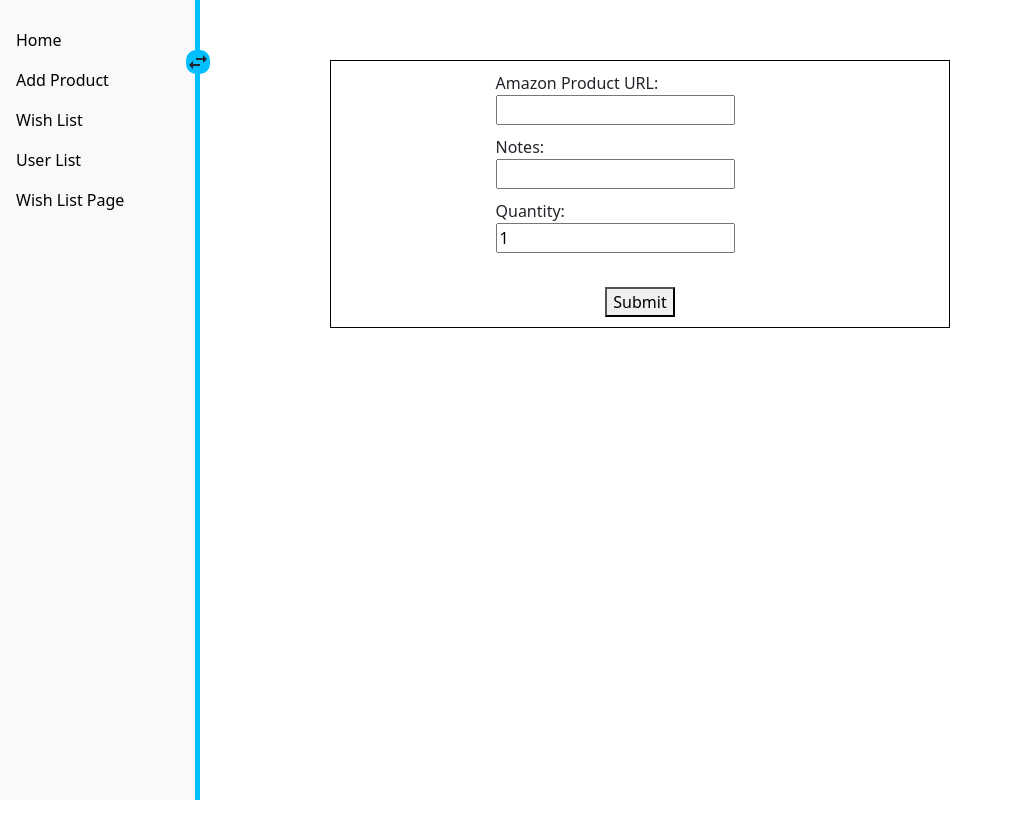
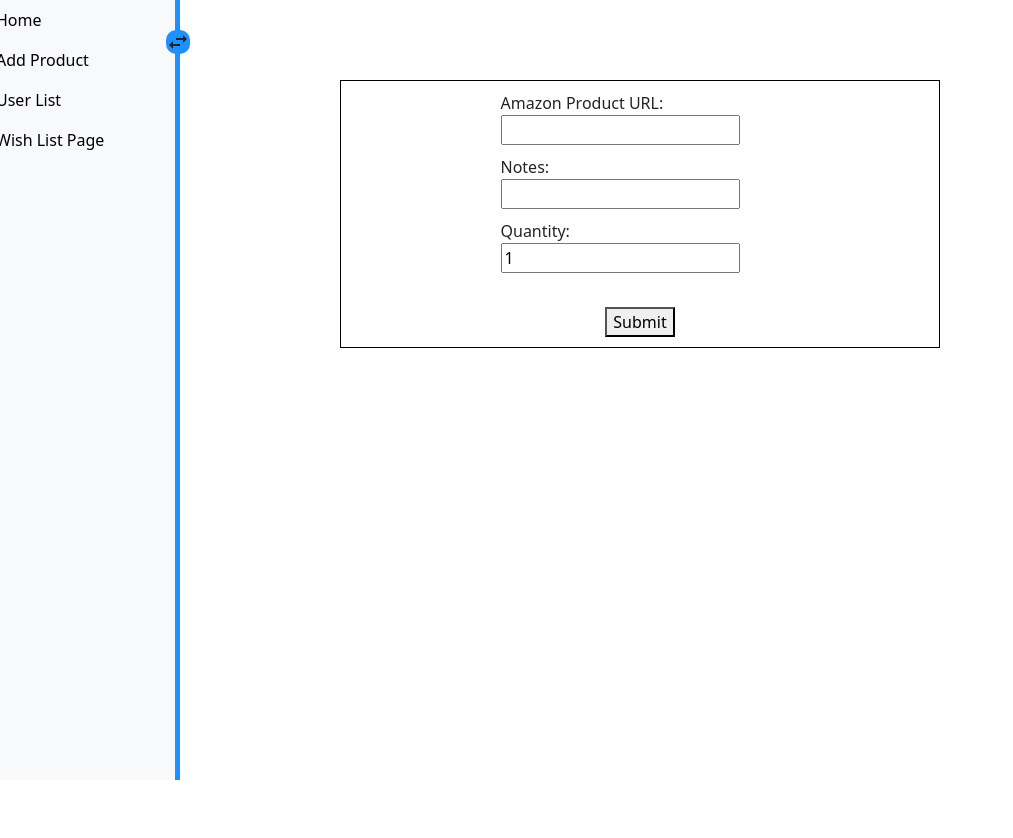
Before and after one commit to TylerTwoForks/wishlist-frontend-react, a React (Vite) app: page /add-product in a window 1280 px wide. Shown: the whole page, without its empty margins (0-1013 px from the left). Before the commit the page ends 800 px from the top, so only its background shows below. Built offline with nearby package versions, Linux system fonts and the light colour scheme.

Commit message:
updating to pages. improving routes. making left nav work with other pages.

```diff
--- a/src/App.tsx
+++ b/src/App.tsx
@@ -1,22 +1,20 @@
-import UserList from "./components/User/UserList.tsx";
-import AddProduct from "./components/Product/AddWish.tsx";
-import WishList from "./components/Product/WishList.tsx";
-import WishLists from "./pages/WishLists.tsx";
+import WishListPage from "./pages/WishListPage.tsx";
 import HomePage from "./pages/HomePage.tsx";
-import {BrowserRouter, Route, Routes} from "react-router";
+import { BrowserRouter, Route, Routes } from "react-router";
+import AddProductPage from "./pages/AddProductPage.tsx";
+import UsersPage from "./pages/UsersPage.tsx";
 
 function App() {
   return (
     <>
       <BrowserRouter>
-                <div >
+        <div>
           <div className="main-content">
             <Routes>
               <Route index element={<HomePage />} />
-                            <Route path="/add-product" element={<AddProduct />} />
-                            <Route path="/wish-list" element={<WishList />} />
-                            <Route path="/user-list" element={<UserList />} />
-                            <Route path="/wishlists" element={<WishLists/>}/>
+              <Route path="/add-product" element={<AddProductPage />} />
+              <Route path="/user-list" element={<UsersPage />} />
+              <Route path="/wishlists" element={<WishListPage />} />
             </Routes>
           </div>
         </div>
--- a/src/components/Navigation/leftNav.tsx
+++ b/src/components/Navigation/leftNav.tsx
@@ -1,11 +1,7 @@
 import React, { useState } from "react";
-import {BrowserRouter, Link, Route, Routes} from "react-router";
+import { Link } from "react-router";
 import "../../css/LeftNav.css";
-import SwapHorizIcon from '@mui/icons-material/SwapHoriz';
-import AppRoutes from "../../Routes.tsx";
-import AddProduct from "../Product/AddWish.tsx";
-import WishList from "../Product/WishList.tsx";
-import UserList from "../User/UserList.tsx";
+import SwapHorizIcon from "@mui/icons-material/SwapHoriz";
 
 function LeftNav() {
   const [width, setWidth] = useState(200);
@@ -23,25 +19,32 @@ function LeftNav() {
     const handleMouseUp = () => {
       document.removeEventListener("mousemove", handleMouseMove);
       document.removeEventListener("mouseup", handleMouseUp);
-            document.querySelector('.resize-handle')?.classList.remove('active');
+      document.querySelector(".resize-handle")?.classList.remove("active");
     };
 
     document.addEventListener("mousemove", handleMouseMove);
     document.addEventListener("mouseup", handleMouseUp);
-        document.querySelector('.resize-handle')?.classList.add('active');
+    document.querySelector(".resize-handle")?.classList.add("active");
   };
 
   return (
     <>
-            <nav className="left-nav" style={{width: `${width}px`}}>
-                <SwapHorizIcon className="resize-icon" onMouseDown={handleMouseDown}/>
+      <nav className="left-nav" style={{ width: `${width}px` }}>
+        <SwapHorizIcon className="resize-icon" onMouseDown={handleMouseDown} />
         <div className="resize-handle" onMouseDown={handleMouseDown}></div>
         <ul>
-                    <li><Link to="/">Home</Link></li>
-                    <li><Link to="/add-product">Add Product</Link></li>
-                    <li><Link to="/wish-list">Wish List</Link></li>
-                    <li><Link to="/user-list">User List</Link></li>
-                    <li><Link to={"/wishlists"}>Wish List Page</Link></li>
+          <li>
+            <Link to="/">Home</Link>
+          </li>
+          <li>
+            <Link to="/add-product">Add Product</Link>
+          </li>
+          <li>
+            <Link to="/user-list">User List</Link>
+          </li>
+          <li>
+            <Link to={"/wishlists"}>Wish List Page</Link>
+          </li>
         </ul>
       </nav>
     </>
--- a/src/components/Product/AddWish.tsx
+++ b/src/components/Product/AddWish.tsx
@@ -1,4 +1,4 @@
-import {useState} from "react";
+import { useState } from "react";
 import LeftNav from "../Navigation/leftNav.tsx";
 
 function ProductSubmit() {
@@ -15,7 +15,12 @@ function ProductSubmit() {
           "Content-Type": "application/json",
         },
         //todo - update the wishListId to be not hard coded...
-                body: JSON.stringify({externalUrl: productUrl, notes, qtyRequested: quantity, wishListId: 1}),
+        body: JSON.stringify({
+          externalUrl: productUrl,
+          notes,
+          qtyRequested: quantity,
+          wishListId: 1,
+        }),
       });
       if (response.ok) {
         alert("Product URL saved successfully!");
@@ -33,31 +38,36 @@ function ProductSubmit() {
 
   return (
     <>
-            <LeftNav/>
-            <form onSubmit={handleSubmit} className="center-content my-border main-content"
-                  style={{paddingBottom: 10, paddingTop: 10}}>
+      <form
+        onSubmit={handleSubmit}
+        className="center-content my-border main-content"
+        style={{ paddingBottom: 10, paddingTop: 10 }}
+      >
         <label className="form-box-spacing center-left-align">
           Amazon Product URL: &nbsp;
-                    <input className="input-box-right"
+          <input
+            className="input-box-right"
             type="text"
             value={productUrl}
             onChange={(e) => setProductUrl(e.target.value)}
             required
           />
         </label>
-                <br/>
+        <br />
         <label className="form-box-spacing center-left-align">
           Notes: &nbsp;
-                    <input className="input-box-right"
+          <input
+            className="input-box-right"
             type="text"
             value={notes}
             onChange={(e) => setNotes(e.target.value)}
           />
         </label>
-                <br/>
+        <br />
         <label className="form-box-spacing center-left-align">
           Quantity: &nbsp;
-                    <input className="input-box-right"
+          <input
+            className="input-box-right"
             type="number"
             value={quantity}
             onChange={(e) => setQuantity(Number(e.target.value))}
@@ -65,11 +75,11 @@ function ProductSubmit() {
             required
           />
         </label>
-                <br/><br/>
+        <br />
+        <br />
         <button type="submit">Submit</button>
       </form>
     </>
-
   );
 }
 
--- a/src/css/LeftNav.css
+++ b/src/css/LeftNav.css
@@ -1,10 +1,8 @@
 .left-nav {
-    position: fixed;
-    top: 0;
-    left: 0;
-    height: 100%;
+    margin-top: -20px;
+    margin-left: -20px;
+    position: relative;
     background-color: #f8f9fa;
-    padding-top: 20px;
     display: flex;
     flex-direction: column;
 }
@@ -31,7 +29,7 @@
 
 .resize-icon {
     cursor: ew-resize; /* Change cursor to hand */
-    background-color: deepskyblue;
+    background-color: dodgerblue;
     height: 100%;
     position: absolute;
     right: -10px;
@@ -47,7 +45,7 @@
 .resize-handle {
     cursor: ew-resize; /* Change cursor to resize */
     width: 5px; /* Width of the resize handle */
-    background-color: deepskyblue;
+    background-color: dodgerblue;
     height: 100%;
     position: absolute;
     right: 0;
--- /dev/null
+++ b/src/pages/AddProductPage.tsx
@@ -0,0 +1,17 @@
+import LeftNav from "../components/Navigation/leftNav.tsx";
+import "../css/App.css";
+import "../css/LeftNav.css";
+import AddWish from "../components/Product/AddWish.tsx";
+
+export default function AddProductPage() {
+    return (
+        <>
+            <div className="app-container">
+                <LeftNav/>
+                <div className="main-content">
+                    <AddWish/>
+                </div>
+            </div>
+        </>
+    );
+}
--- a/src/pages/HomePage.tsx
+++ b/src/pages/HomePage.tsx
@@ -1,15 +1,15 @@
 import LeftNav from "../components/Navigation/leftNav.tsx";
+import WishListComp from "../components/Product/WishListComp.tsx";
 
-export default function WishLists(){
-    return (
-        <>
-            <div>
-
-            </div>
-            <div className={"main-content"}>
-                <LeftNav className={"app-container"}/>
-                <h1>WishLists Page</h1>
-            </div>
-        </>
-    )
+export default function WishLists() {
+  return (
+      <>
+          <div className="app-container">
+              <LeftNav/>
+              <div className="main-content">
+                  <h1>Home Page</h1>
+              </div>
+          </div>
+      </>
+  );
 }
--- /dev/null
+++ b/src/pages/UsersPage.tsx
@@ -0,0 +1,17 @@
+import LeftNav from "../components/Navigation/leftNav.tsx";
+import "../css/App.css";
+import "../css/LeftNav.css";
+import UserList from "../components/User/UserList.tsx";
+
+export default function UsersPage() {
+    return (
+        <>
+            <div className="app-container">
+                <LeftNav/>
+                <div className="main-content">
+                    <UserList/>
+                </div>
+            </div>
+        </>
+    );
+}
--- /dev/null
+++ b/src/pages/WishListPage.tsx
@@ -0,0 +1,17 @@
+import LeftNav from "../components/Navigation/leftNav.tsx";
+import WishListComp from "../components/Product/WishListComp.tsx";
+import "../css/App.css";
+import "../css/LeftNav.css";
+
+export default function WishList() {
+    return (
+        <>
+            <div className="app-container">
+                <LeftNav/>
+                <div className="main-content">
+                    <WishListComp/>
+                </div>
+            </div>
+        </>
+    );
+}
--- a/src/pages/WishLists.tsx
+++ /dev/null
@@ -1,15 +0,0 @@
-import LeftNav from "../components/Navigation/leftNav.tsx";
-
-export default function WishLists(){
-    return (
-        <>
-            <div>
-
-            </div>
-            <div className={"main-content"}>
-                <LeftNav className={"app-container"}/>
-                <h1>WishLists Page</h1>
-            </div>
-        </>
-    )
-}
```
Also changed, not shown: src/Routes.tsx (deleted, +0 -19 lines), src/components/Product/WishComp.tsx (renamed from src/components/Product/Wish.tsx), src/components/Product/WishListComp.tsx (renamed from src/components/Product/WishList.tsx). Lines whose indentation alone changed are shown as unchanged.
